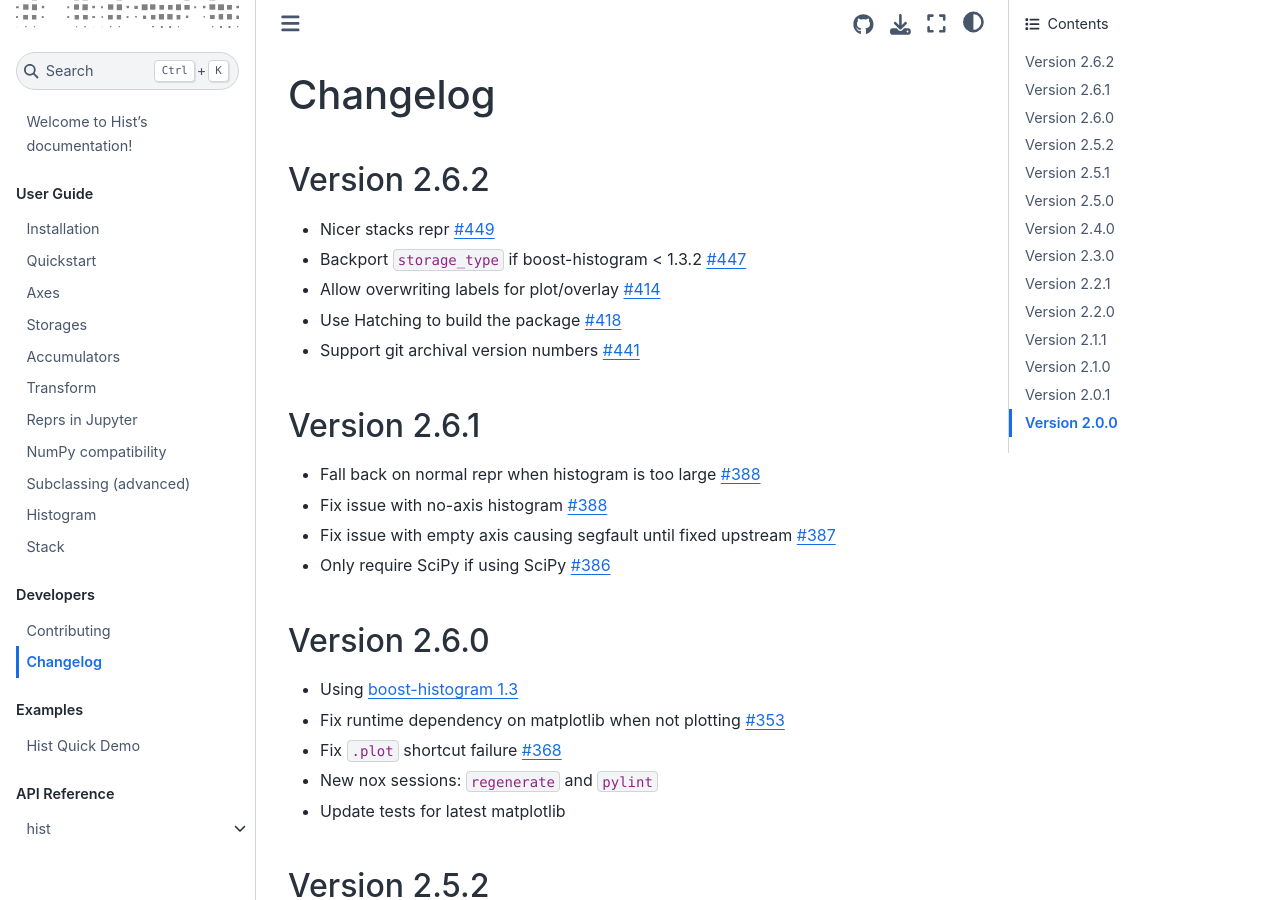
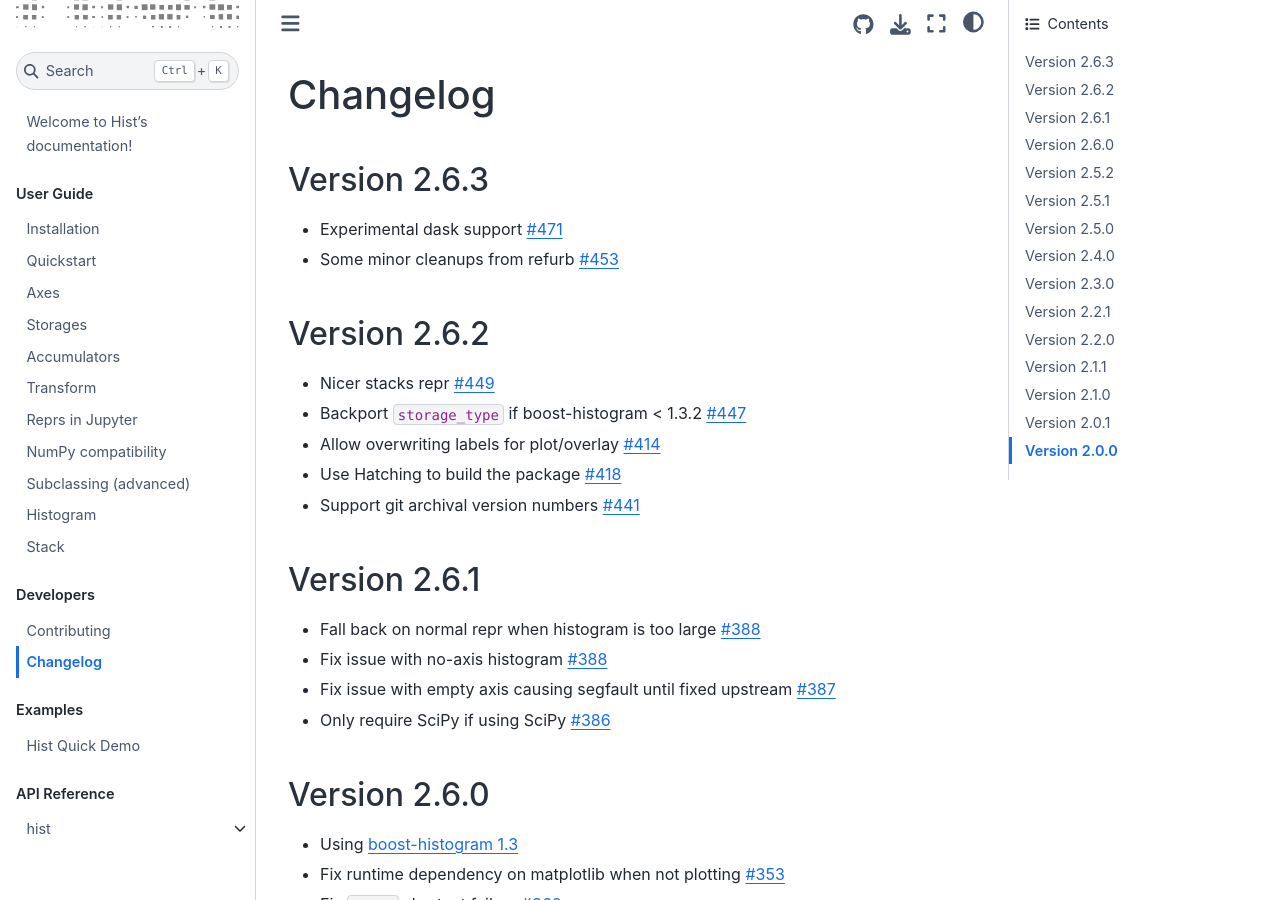
Before and after one commit to scikit-hep/hist, a Sphinx documentation site: the page built from docs/changelog.md, in a window 1280 px wide and 900 px high. Built offline with Sphinx 7.4.7 and the Sphinx Book theme 1.1.4, drawn with Linux system fonts in a browser that asks for light colours; pages that are not in the unit, such as notebooks, are missing from menus.

Commit message:
docs: prepare changelog (#472)

```diff
--- a/docs/changelog.md
+++ b/docs/changelog.md
@@ -1,4 +1,11 @@
 # Changelog
+
+## Version 2.6.3
+
+* Experimental dask support
+  [#471](https://github.com/scikit-hep/hist/pull/471)
+* Some minor cleanups from refurb
+  [#453](https://github.com/scikit-hep/hist/pull/453)
 
 ## Version 2.6.2
 
@@ -12,7 +19,6 @@
   [#418](https://github.com/scikit-hep/hist/pull/418)
 * Support git archival version numbers
   [#441](https://github.com/scikit-hep/hist/pull/441)
-
 
 ## Version 2.6.1
 
```
